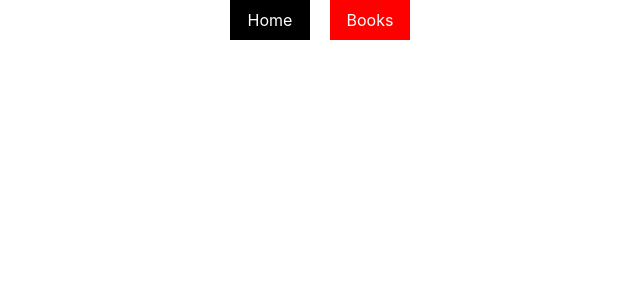
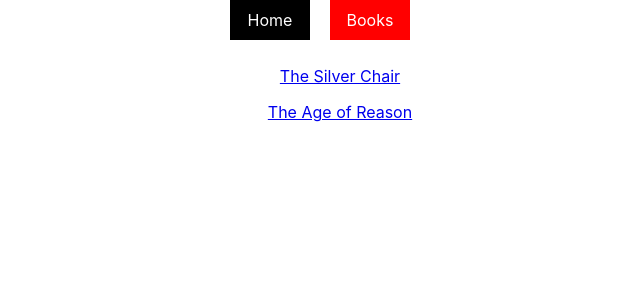
Before and after one commit to valera2022/PROJECT2, a React (Create React App) app: page /books in a window 1280 px wide. Shown: the top 300 px of the page, without its empty margins (320-960 px from the left). Built offline with nearby package versions, Linux system fonts and the light colour scheme; data requests are answered from the project's data file.

Commit message:
set up bookShow

```diff
--- a/src/App.js
+++ b/src/App.js
@@ -6,6 +6,7 @@
 import Home from './Home';
 import BooksIndex from './BooksIndex';
 import NavBar from './NavBar';
+import BookShow from './BookShow';
 
 
 
@@ -16,7 +17,7 @@
       <NavBar/>
       <Route exact path="/" component={Home}/>
       <Route exact path="/books" component={BooksIndex}/>
-
+      <Route  path="/books/:ID" component={BookShow}/>
 
     </div>
     </BrowserRouter>
--- a/src/Book.js
+++ b/src/Book.js
@@ -1,11 +1,11 @@
 import React from "react";
+import { Link } from "react-router-dom";
 
-
-function Book({bookName}){
+function Book({book}){
     return(
-        <div>
-
-        </div>
+      <Link to={`/books/${book.id}`}>
+        <ul>{book.name}</ul>
+      </Link>
 
     )
 }
--- /dev/null
+++ b/src/BookShow.js
@@ -0,0 +1,30 @@
+import React ,{useState,useEffect}from "react";
+import { useParams } from "react-router-dom";
+
+
+function BookShow(props){
+    // debugger;
+    const [book,setBooks]= useState({})
+    const {id,name,author,date,img} = book
+    // const {params} = useParams()
+      useEffect(()=>{
+        fetch(`http://localhost:8000/books/${props.match.params.ID}`)
+        .then(r=> r.json())
+      .then(data=>setBooks(data))
+      },[])
+
+    //   let showBook = book.map((bo)=>{
+    //     return ( <img src={bo.img}/>)
+    //   })
+    return(
+        <div>
+          <img src={img}/>
+          <h1>{name}</h1>
+          <h2>{"by " +  author}</h2>
+          <p>{"Published on " + date}</p>
+
+        </div>
+    )
+}
+
+export default BookShow
--- a/src/BooksIndex.js
+++ b/src/BooksIndex.js
@@ -11,7 +11,7 @@
         .then(data=>{ setBooks(data)})
     },[])
 
-    let booksList = books.map((book)=>{ return <Book bookName={book.name}/>
+    let booksList = books.map((book)=>{ return <Book book={book}/>
 
     })
     return(
```
Also changed, not shown: src/BooksShow.js (deleted).
